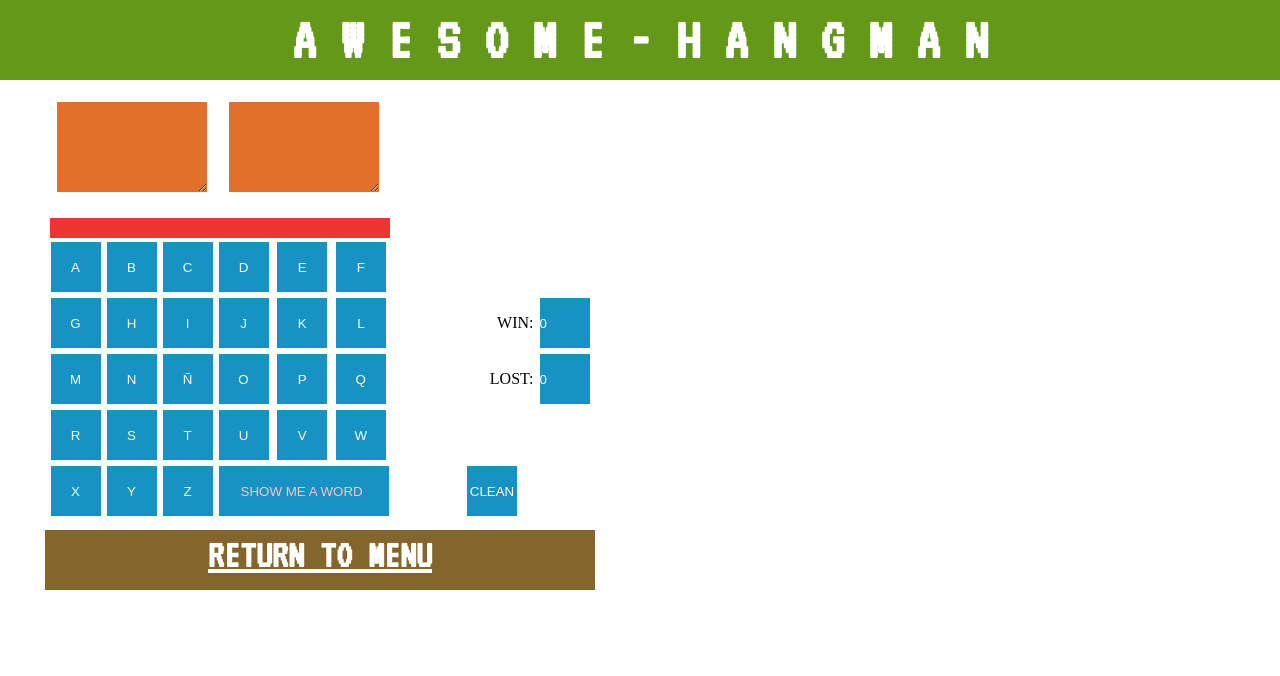
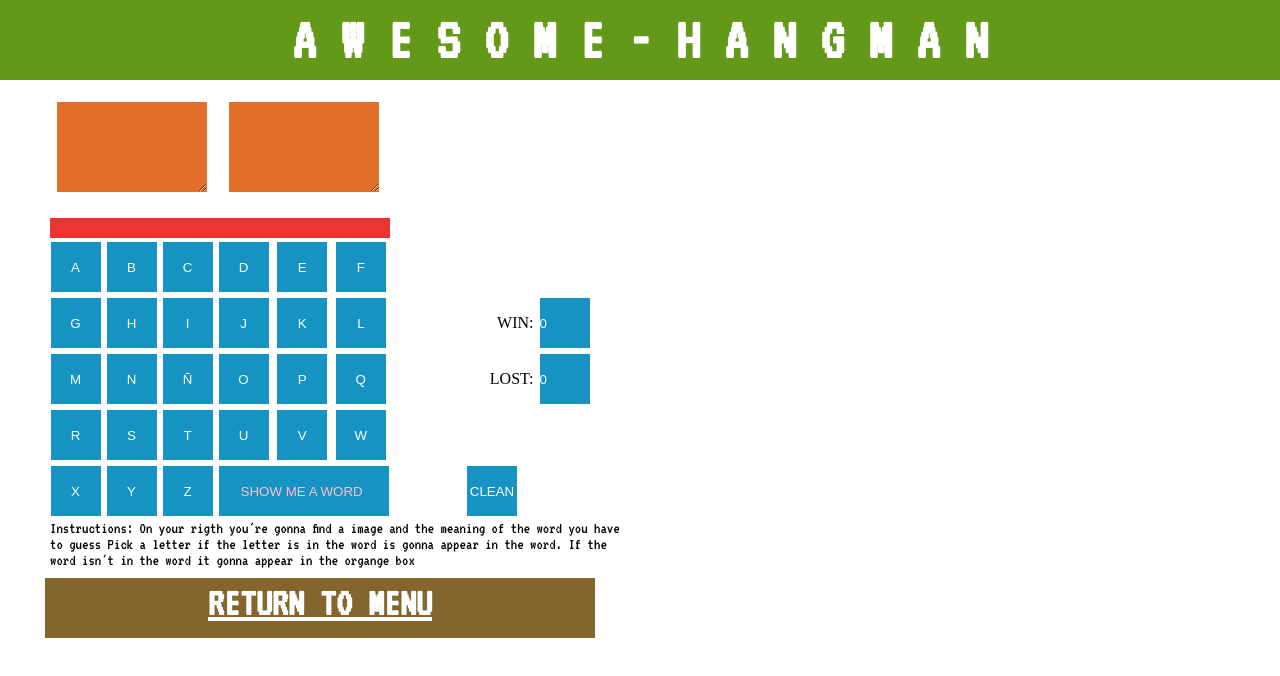
Before and after one commit to ilsecentenoz/Kaizen-ahorcado, a plain HTML site: page ahorcado.html in a window 1280 px wide. Drawn offline with Linux system fonts and the light colour scheme.

Commit message:
agregar instrucciones en ingles

```diff
--- a/ahorcado.html
+++ b/ahorcado.html
@@ -67,6 +67,17 @@
         </FORM>
 
           <center>
+            <div class="row">
+              <div class="intrucciones">
+                <p style="text-align: left; padding-left: 30px; width:600px; font-family:VT323">
+                <span>Instructions:</span>
+                    On your rigth  you´re gonna find a image and the meaning of the word you have to guess
+                    Pick a letter if the letter is in the word is gonna appear in the word.
+                    If the word isn´t in the word it gonna appear in the organge box
+
+                </p>
+              </div>
+            </div>
             <h3>
               <div class="regresarAMenu">
                 <a href="index.html">RETURN TO MENU</a>
```
